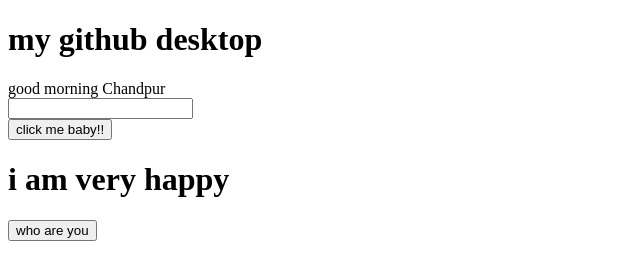
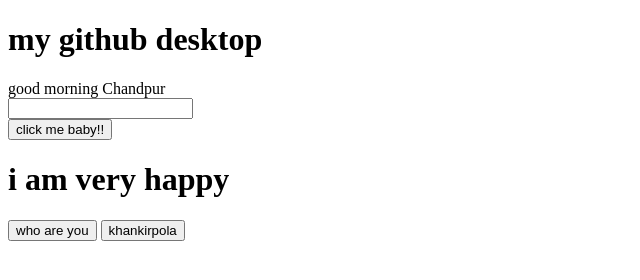
Before and after one commit to hayder766/my-second-website, a plain HTML site: page index.html in a window 1280 px wide. Shown: the whole page, without its empty margins (0-640 px from the left). Drawn offline with Linux system fonts and the light colour scheme.

Commit message:
howar pola

```diff
--- a/index.html
+++ b/index.html
@@ -13,5 +13,6 @@
     <button>click me baby!!</button>
     <h1>i am very happy</h1>
     <button>who are you</button>
+    <button>khankirpola</button>
 </body>
 </html>
```
